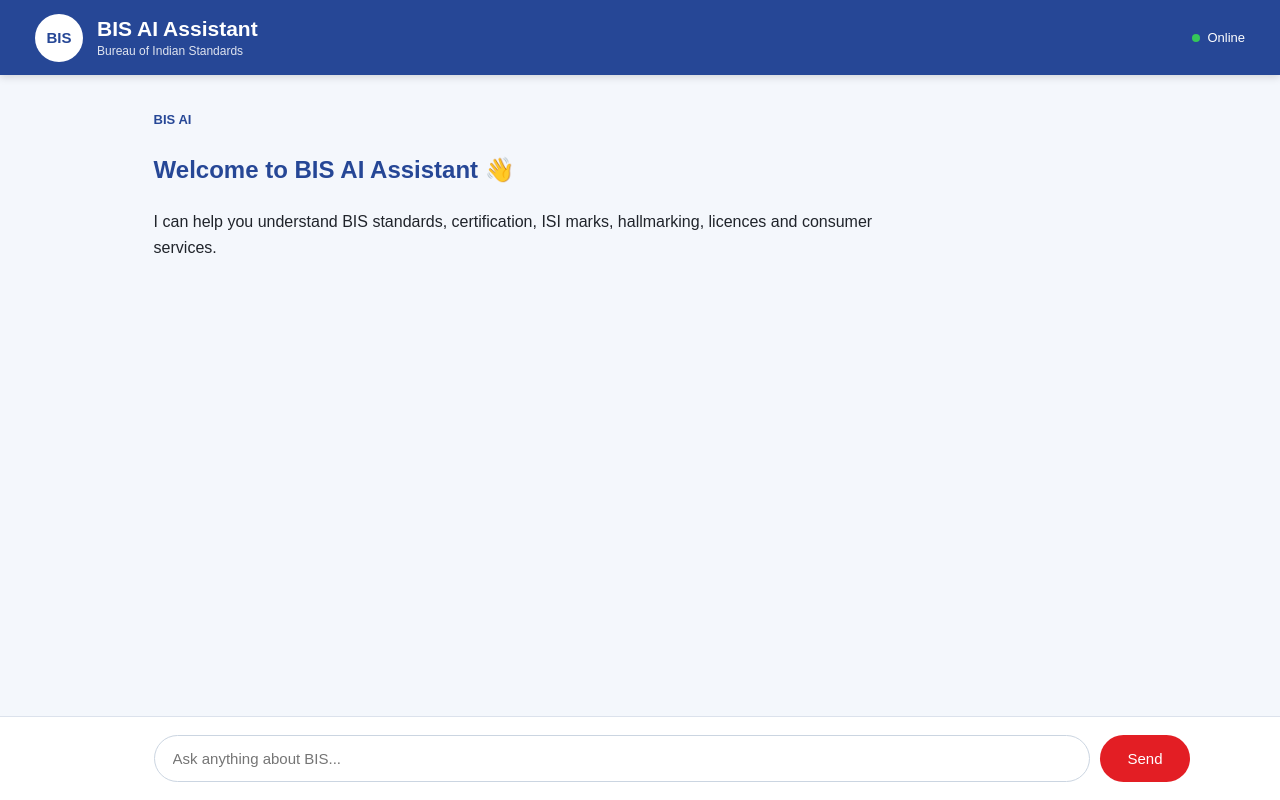
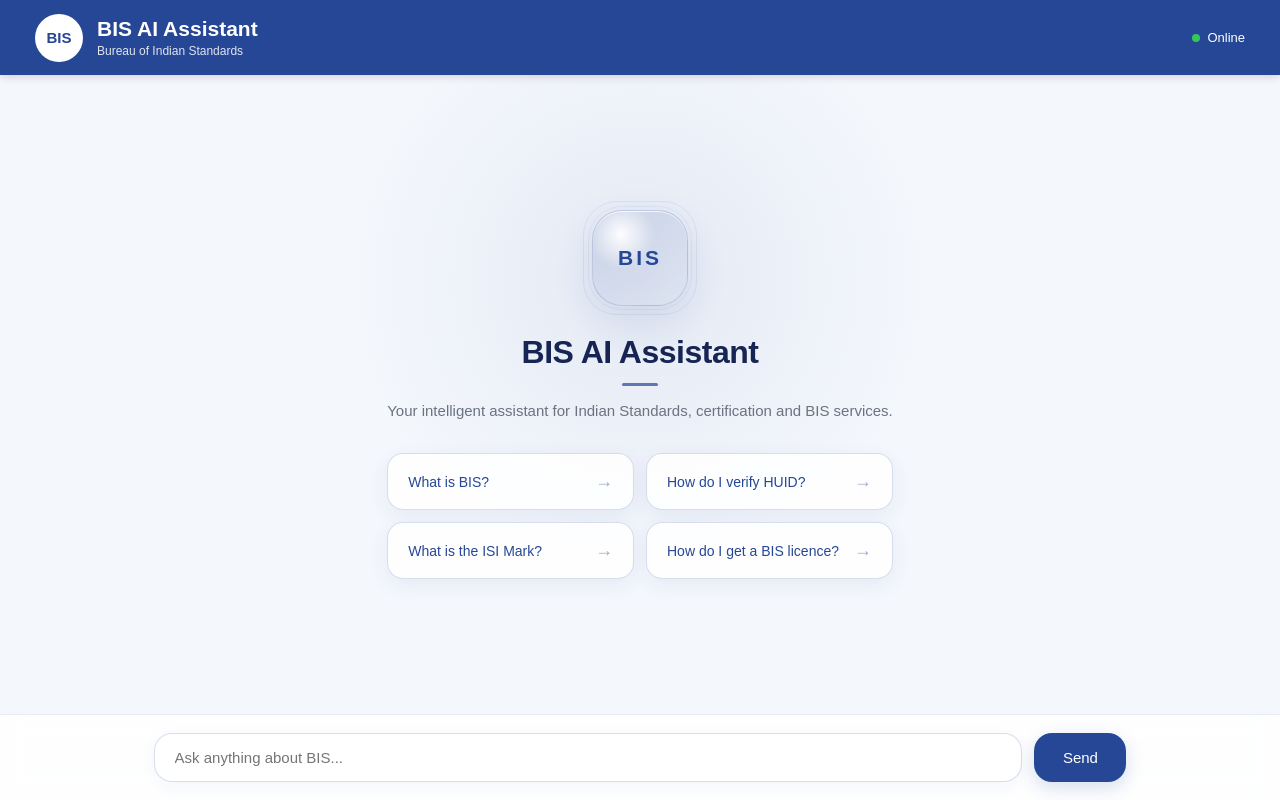
Before and after one commit to hasini879/Hackathon-BIS-Assisstant, a React app in the folder Frontend/: page / in a window 1280 px wide. Built offline with nearby package versions, Linux system fonts and the light colour scheme; the HTML template or start-up script is replaced by a standard one.

Commit message:
madeit visually good

```diff
--- a/Frontend/src/App.jsx
+++ b/Frontend/src/App.jsx
@@ -69,13 +69,43 @@
 
       <div className="chat">
         {messages.length === 0 && (
-          <div className="assistant">
-            <h2>Welcome to BIS AI Assistant 👋</h2>
+          <div className="welcome-screen">
+
+            <div className="bis-symbol">
+              BIS
+            </div>
+
+            <h2>BIS AI Assistant</h2>
 
             <p>
-              I can help you understand BIS standards, certification,
-              ISI marks, hallmarking, licences and consumer services.
+              Your intelligent assistant for Indian Standards,
+              certification and BIS services.
             </p>
+
+            <div className="suggestions">
+
+              <button>
+                What is BIS?
+                <span>→</span>
+              </button>
+
+              <button>
+                How do I verify HUID?
+                <span>→</span>
+              </button>
+
+              <button>
+                What is the ISI Mark?
+                <span>→</span>
+              </button>
+
+              <button>
+                How do I get a BIS licence?
+                <span>→</span>
+              </button>
+
+            </div>
+
           </div>
         )}
 
--- a/Frontend/src/index.css
+++ b/Frontend/src/index.css
@@ -5,7 +5,9 @@
 body {
   margin: 0;
   font-family: Arial, Helvetica, sans-serif;
-  background: #f4f7fc;
+  background:
+    radial-gradient(circle at 50% 35%, rgba(38, 71, 150, 0.08), transparent 35%),
+    #f4f7fc;
   color: #1f2937;
 }
 
@@ -141,38 +143,73 @@
 
 .input-area {
   padding: 18px 12%;
-  padding-right: 90px;
-  background: white;
-  border-top: 1px solid #dce2ec;
+  background: rgba(255, 255, 255, 0.88);
+  backdrop-filter: blur(12px);
+  border-top: 1px solid rgba(38, 71, 150, 0.1);
   display: flex;
-  gap: 10px;
+  gap: 12px;
 }
 
 .input-area input {
   flex: 1;
-  padding: 14px 18px;
+  min-width: 0;
+
+  padding: 15px 20px;
+
   font-size: 15px;
-  border: 1px solid #cbd5e1;
-  border-radius: 25px;
+
+  border: 1px solid rgba(38, 71, 150, 0.18);
+  border-radius: 18px;
+
   outline: none;
+
+  background: rgba(255, 255, 255, 0.95);
+
+  color: #1f2937;
+
+  box-shadow:
+    0 4px 16px rgba(38, 71, 150, 0.05),
+    inset 0 1px 0 rgba(255, 255, 255, 0.8);
+
+  transition: border-color 0.2s ease,
+              box-shadow 0.2s ease;
 }
 
 .input-area input:focus {
-  border-color: #264796;
+  border-color: rgba(38, 71, 150, 0.45);
+
+  box-shadow:
+    0 0 0 3px rgba(38, 71, 150, 0.08),
+    0 6px 20px rgba(38, 71, 150, 0.08);
 }
 
 .input-area button {
-  width: 90px;
+  width: 92px;
+
   border: none;
-  border-radius: 25px;
-  background: #e31e24;
+  border-radius: 18px;
+
+  background: #264796;
   color: white;
+
   font-size: 15px;
+  font-weight: 500;
+
   cursor: pointer;
+
+  box-shadow: 0 6px 18px rgba(38, 71, 150, 0.18);
+
+  transition: transform 0.2s ease,
+              box-shadow 0.2s ease,
+              background 0.2s ease;
 }
 
 .input-area button:hover {
-  opacity: 0.9;
+  background: #1f3d85;
+  transform: translateY(-1px);
+
+  box-shadow:
+    0 9px 22px rgba(38, 71, 150, 0.24);
 }
 
 
@@ -194,7 +231,157 @@
   }
 }
 
-/* Mobile responsive design */
+
+.welcome-screen {
+  margin: auto;
+  text-align: center;
+  max-width: 600px;
+  padding: 40px 20px;
+}
+
+.bis-symbol {
+  width: 96px;
+  height: 96px;
+  margin: 0 auto 28px;
+  border-radius: 30px;
+
+  background:
+    radial-gradient(
+      circle at 30% 25%,
+      rgba(255, 255, 255, 0.9),
+      transparent 35%
+    ),
+    linear-gradient(
+      145deg,
+      rgba(38, 71, 150, 0.14),
+      rgba(38, 71, 150, 0.04)
+    );
+
+  border: 1px solid rgba(38, 71, 150, 0.16);
+
+  color: #264796;
+
+  display: flex;
+  align-items: center;
+  justify-content: center;
+
+  font-size: 21px;
+  font-weight: 700;
+  letter-spacing: 3px;
+
+  box-shadow:
+    0 15px 40px rgba(38, 71, 150, 0.12),
+    inset 0 1px 0 rgba(255, 255, 255, 0.8);
+
+  position: relative;
+
+  background:
+    radial-gradient(circle at 30% 25%, rgba(255, 255, 255, 0.95), transparent 35%),
+    linear-gradient(145deg, rgba(38, 71, 150, 0.16), rgba(38, 71, 150, 0.04));
+}
+
+.bis-symbol::after {
+  content: "";
+  position: absolute;
+  inset: -10px;
+  border: 1px solid rgba(38, 71, 150, 0.08);
+  border-radius: 34px;
+}
+
+
+.bis-symbol::before {
+  content: "";
+  position: absolute;
+  inset: -5px;
+  border-radius: 34px;
+  border: 1px solid rgba(38, 71, 150, 0.06);
+  z-index: -1;
+}
+
+.welcome-screen h2 {
+  margin: 0;
+  color: #172554;
+  font-size: 32px;
+  letter-spacing: -0.5px;
+}
+
+.welcome-screen h2::after {
+  content: "";
+  display: block;
+  width: 36px;
+  height: 3px;
+  margin: 12px auto 0;
+  border-radius: 10px;
+  background: #264796;
+  opacity: 0.7;
+}
+
+.welcome-screen p {
+  margin-top: 12px;
+  color: #6b7280;
+  font-size: 15px;
+  line-height: 1.7;
+}
+
+.suggestions {
+  display: grid;
+  grid-template-columns: repeat(2, 1fr);
+  gap: 12px;
+  margin-top: 30px;
+}
+
+.suggestions button {
+  padding: 17px 20px;
+  border: 1px solid rgba(38, 71, 150, 0.18);
+  border-radius: 16px;
+
+  background: rgba(255, 255, 255, 0.85);
+
+  color: #264796;
+  font-size: 14px;
+  font-weight: 500;
+  text-align: left;
+
+  cursor: pointer;
+
+  box-shadow:
+    0 6px 20px rgba(38, 71, 150, 0.07),
+    inset 0 1px 0 rgba(255, 255, 255, 0.9);
+
+  transition: transform 0.2s ease,
+              box-shadow 0.2s ease,
+              border-color 0.2s ease;
+}
+
+.suggestions button:hover {
+  transform: translateY(-3px);
+
+  border-color: rgba(38, 71, 150, 0.35);
+
+  box-shadow:
+    0 10px 28px rgba(38, 71, 150, 0.14),
+    inset 0 1px 0 rgba(255, 255, 255, 0.95);
+
+  background: white;
+}
+
+.suggestions button {
+  display: flex;
+  align-items: center;
+  justify-content: space-between;
+}
+
+.suggestions button span {
+  font-size: 18px;
+  opacity: 0.45;
+  transition: transform 0.2s ease;
+}
+
+.suggestions button:hover span {
+  transform: translateX(4px);
+  opacity: 0.8;
+}
+
 
 @media (max-width: 600px) {
   .header {
@@ -247,4 +434,18 @@
   .input-area button {
     width: 70px;
   }
+
+    .suggestions {
+      grid-template-columns: 1fr;
+      gap: 10px;
+      margin-top: 25px;
+    }
+
+    .welcome-screen {
+      padding: 30px 15px;
+    }
+
+    .welcome-screen h2 {
+      font-size: 26px;
+    }
 }
```
